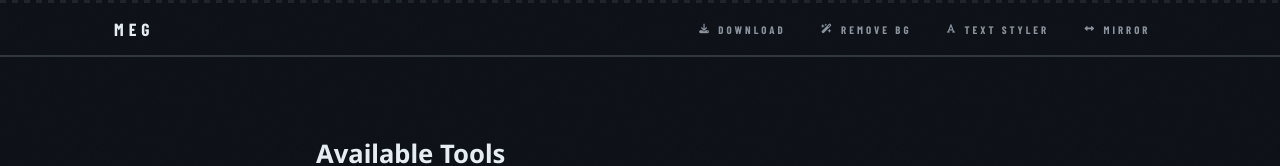
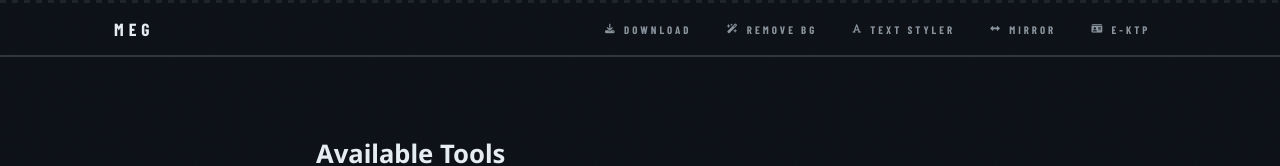
Before and after one commit to nuxmeg-max/Tools-Meg, a Next.js app: page / in a window 1280 px wide. Shown: the top 166 px of the page. Built offline with nearby package versions, Linux system fonts and the light colour scheme; a web font is replaced by a local one.

Commit message:
Add e-KTP link to Navbar

```diff
--- a/components/Navbar.js
+++ b/components/Navbar.js
@@ -8,6 +8,7 @@ const navLinks = [
   { href: '/remove-bg',   label: 'Remove BG',   icon: 'fa-solid fa-wand-magic-sparkles' },
   { href: '/text-styler', label: 'Text Styler', icon: 'fa-solid fa-font' },
   { href: '/mirror', label: 'Mirror', icon: 'fa-solid fa-left-right' },
+  { href: '/ektp', label: 'e-KTP', icon: 'fa-solid fa-id-card' },
 ];
 
 export default function Navbar() {
```
